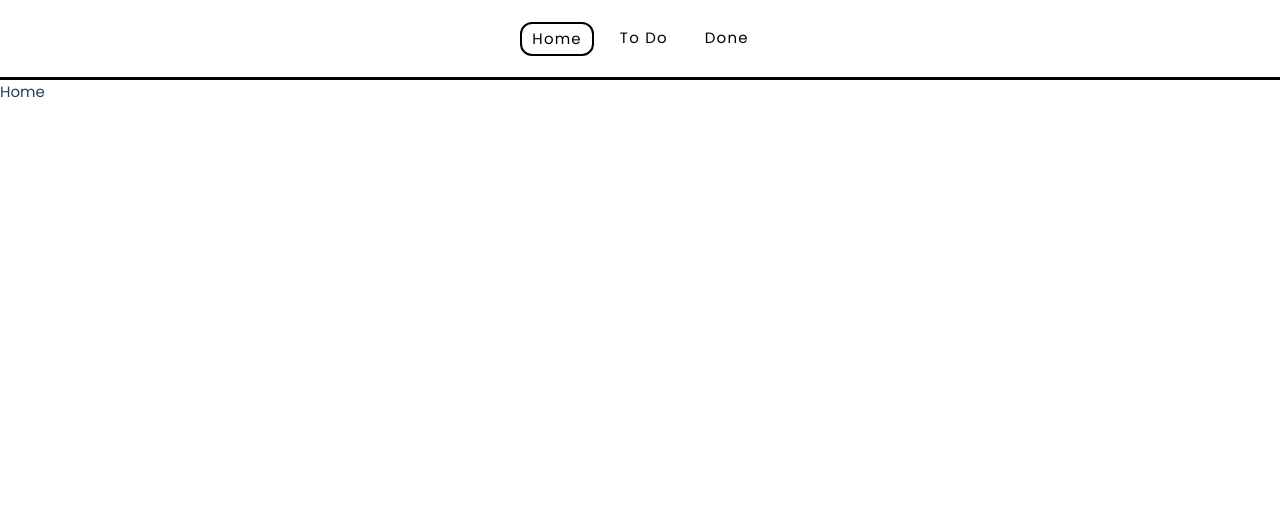
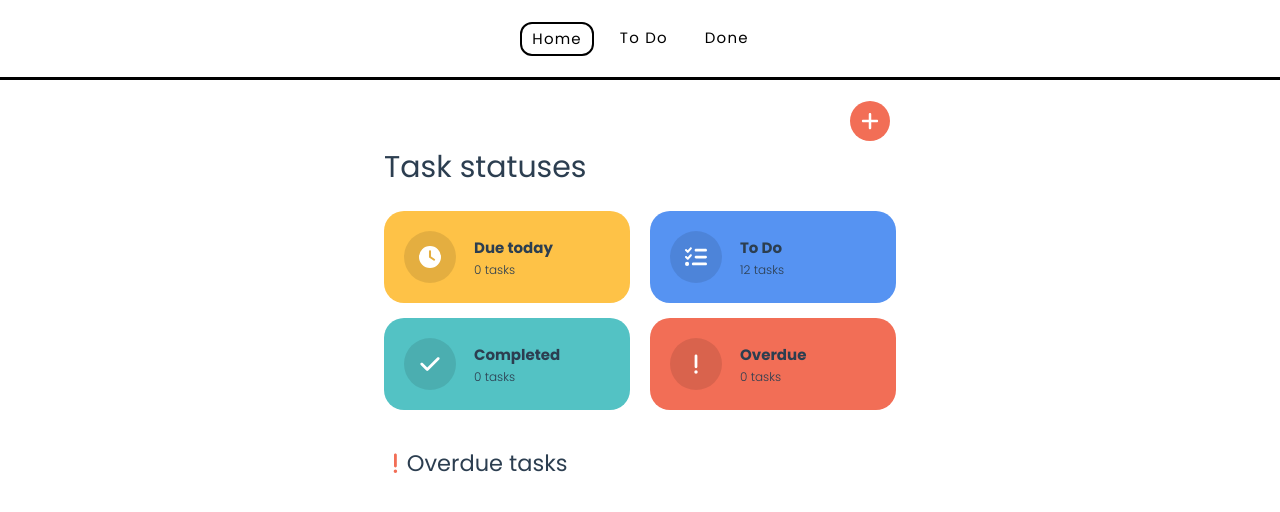
Before and after one commit to rohmerpauline/todo-app-vuejs, a Vue app: page /dashboard in a window 1280 px wide. Shown: the top 512 px of the page. Built offline with nearby package versions, Linux system fonts and the light colour scheme.

Commit message:
feat: create AddTaskButton and add it to every pages

```diff
--- a/src/assets/main.css
+++ b/src/assets/main.css
@@ -5,3 +5,19 @@ body {
   padding: 0;
   font-family: 'Poppins', sans-serif;
 }
+
+main {
+  margin: 20px 5%;
+}
+
+@media (min-width: 800px) {
+  main {
+    margin: 20px 15%;
+  }
+}
+
+@media (min-width: 1024px) {
+  main {
+    margin: 20px 30%;
+  }
+}
--- /dev/null
+++ b/src/components/atoms/AddTaskButton.vue
@@ -0,0 +1,60 @@
+<template>
+  <div class="add-task-button">
+    <p v-if="isHovered">Add a task</p>
+    <button
+      type="button"
+      @mouseenter="handleMouseOver"
+      @mouseleave="handleMouseOut"
+      @click="handleClick"
+    >
+      <font-awesome-icon icon="plus" class="status-icon" />
+    </button>
+  </div>
+</template>
+
+<script setup>
+import { useRouter } from 'vue-router'
+import { ref } from 'vue'
+
+const router = useRouter()
+const isHovered = ref(false)
+
+const handleClick = () => {
+  router.push('/create-task')
+}
+
+const handleMouseOver = () => {
+  isHovered.value = true
+}
+
+const handleMouseOut = () => {
+  isHovered.value = false
+}
+</script>
+
+<style scoped>
+.add-task-button {
+  display: flex;
+  justify-content: flex-end;
+  align-items: center;
+  gap: 5px;
+}
+
+button {
+  width: max-content;
+  height: max-content;
+  background: none;
+  border: none;
+  cursor: pointer;
+  border-radius: 100%;
+}
+
+.status-icon {
+  width: 20px;
+  height: 20px;
+  padding: 10px;
+  background-color: #f26e56;
+  border-radius: 100%;
+  color: white;
+}
+</style>
--- a/src/components/organisms/Header.vue
+++ b/src/components/organisms/Header.vue
@@ -35,7 +35,8 @@ nav a {
   border: 1px solid transparent;
 }
 
-nav a.router-link-exact-active {
+nav a.router-link-exact-active,
+nav a:hover {
   border: 2px solid black;
   border-radius: 12px;
 }
--- a/src/router/index.js
+++ b/src/router/index.js
@@ -26,6 +26,11 @@ const router = createRouter({
       path: '/done',
       name: 'done',
       component: () => import('../views/DoneView.vue')
+    },
+    {
+      path: '/create-task',
+      name: 'create-task',
+      component: () => import('../views/CreateTaskView.vue')
     }
   ]
 })
--- /dev/null
+++ b/src/views/CreateTaskView.vue
@@ -0,0 +1,19 @@
+<template>
+  <main>
+    <div class="create-task">
+      <h1>This is a create page</h1>
+    </div>
+  </main>
+</template>
+
+<script setup></script>
+
+<style>
+@media (min-width: 1024px) {
+  .create-task {
+    min-height: 100vh;
+    display: flex;
+    align-items: center;
+  }
+}
+</style>
--- a/src/views/DoneView.vue
+++ b/src/views/DoneView.vue
@@ -1,8 +1,15 @@
 <template>
-  <div class="done">
-    <h1>This is an done page</h1>
-  </div>
+  <main>
+    <AddTaskButton />
+    <div class="done">
+      <h1>This is an done page</h1>
+    </div>
+  </main>
 </template>
+
+<script setup>
+import AddTaskButton from '@/components/atoms/AddTaskButton.vue'
+</script>
 
 <style>
 @media (min-width: 1024px) {
--- a/src/views/HomeView.vue
+++ b/src/views/HomeView.vue
@@ -1,5 +1,15 @@
-<script setup></script>
+<template>
+  <main>
+    <AddTaskButton />
+    <TaskStatusList />
+    <OverdueTaskCardList />
+  </main>
+</template>
 
-<template>
-  <main>Home</main>
-</template>
+<script setup>
+import AddTaskButton from '@/components/atoms/AddTaskButton.vue'
+import OverdueTaskCardList from '@/components/organisms/OverdueTaskCardList.vue'
+import TaskStatusList from '@/components/organisms/TaskStatusList.vue'
+</script>
+
+<style scoped></style>
--- a/src/views/ToDoView.vue
+++ b/src/views/ToDoView.vue
@@ -2,11 +2,13 @@
 import TaskFilters from '@/components/organisms/TaskFilters.vue'
 import TaskCardList from '../components/organisms/TaskCardList.vue'
 import { ref } from 'vue'
+import AddTaskButton from '@/components/atoms/AddTaskButton.vue'
 const filterSelectedOption = ref()
 </script>
 
 <template>
   <main>
+    <AddTaskButton />
     <div>
       <h1>Tasks</h1>
       <TaskFilters v-model:filterOption="filterSelectedOption" />
@@ -15,20 +17,4 @@ const filterSelectedOption = ref()
   </main>
 </template>
 
-<style scoped>
-main {
-  margin: 20px 5%;
-}
-
-@media (min-width: 800px) {
-  main {
-    margin: 20px 15%;
-  }
-}
-
-@media (min-width: 1024px) {
-  main {
-    margin: 20px 30%;
-  }
-}
-</style>
+<style scoped></style>
```
